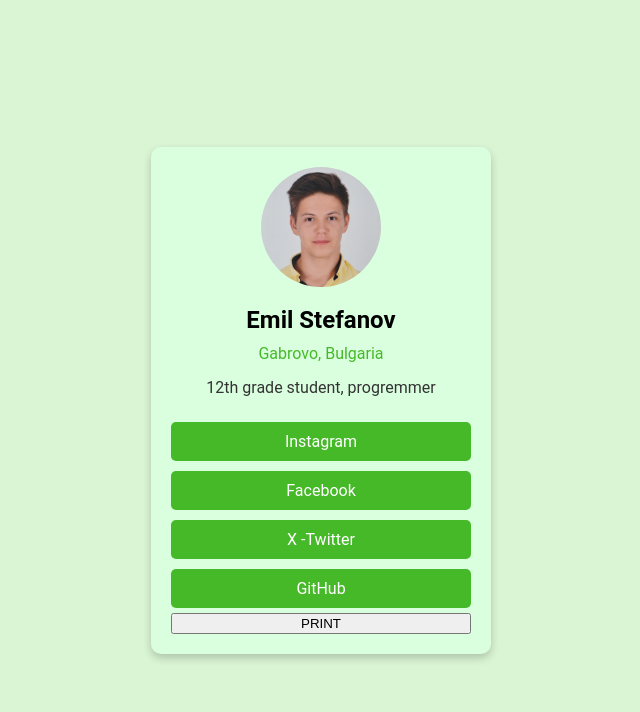
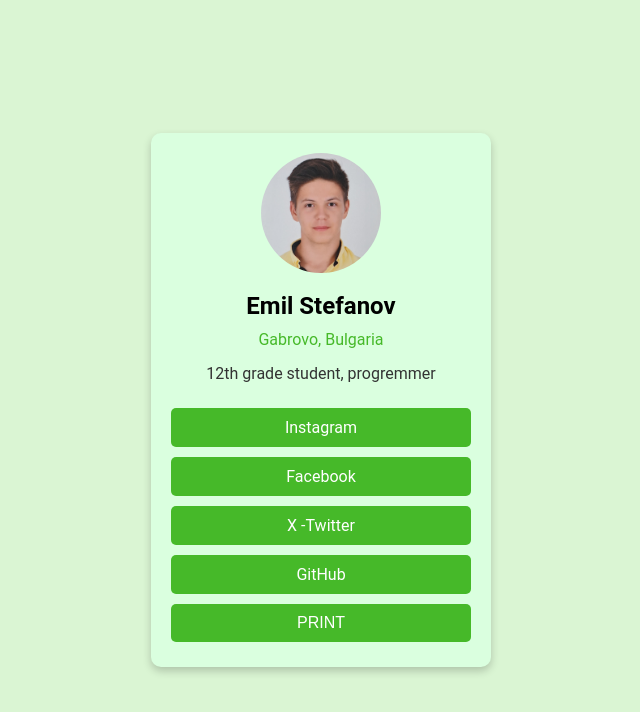
Before and after one commit to Emil-Stefanov/Interner-Programming, a plain HTML site: page Website/Card/card-page.html in a window 1280 px wide. Shown: the whole page, without its empty margins (319-959 px from the left). Drawn offline with Linux system fonts and the light colour scheme.

Commit message:
Update styles.css

```diff
--- a/Website/Card/styles.css
+++ b/Website/Card/styles.css
@@ -50,7 +50,7 @@ body {
     flex-direction: column;
 }
 
-.button-group a {
+.button-group a, .button-group button {
     padding: 10px;
     margin: 5px 0;
     background-color: #46b929;
@@ -58,6 +58,9 @@ body {
     text-decoration: none;
     border-radius: 5px;
     transition: background-color 0.3s ease;
+    border: none;
+    text-align: center;
+    font-size: medium;
 }
 
 .button-group a:hover {
```
